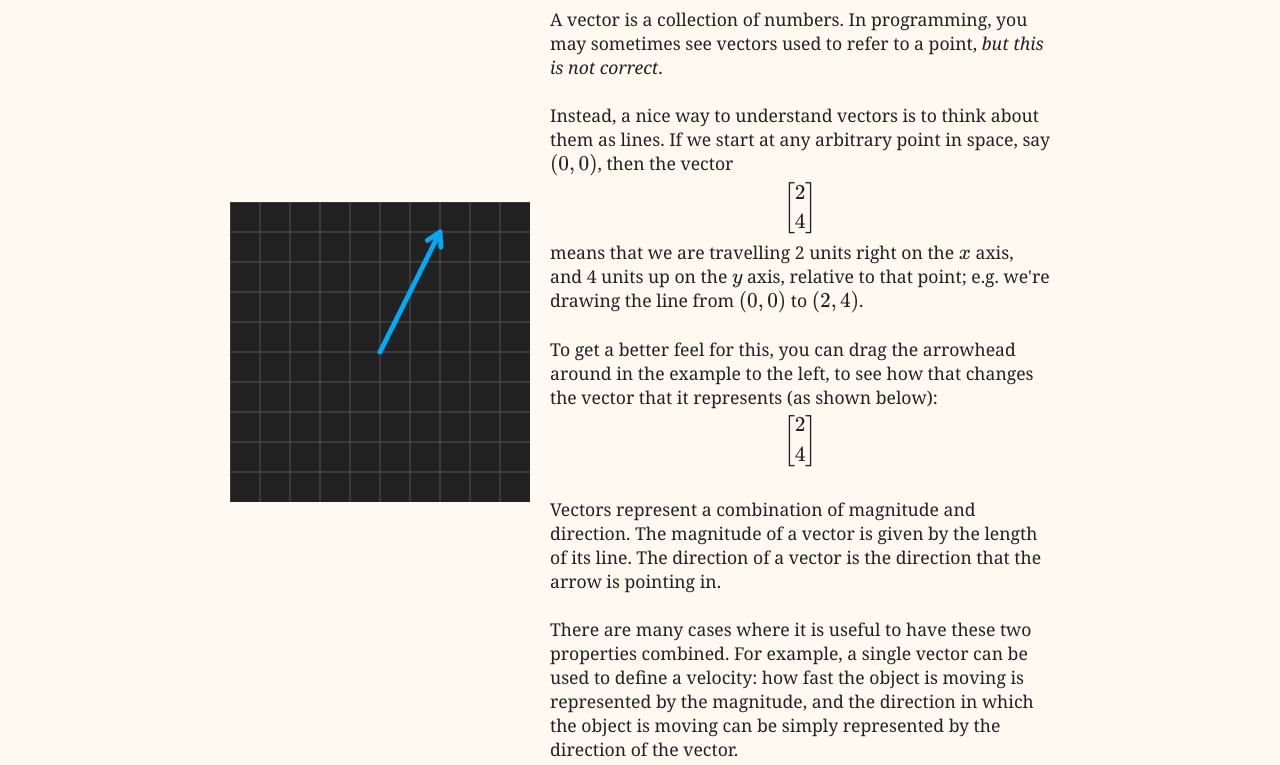
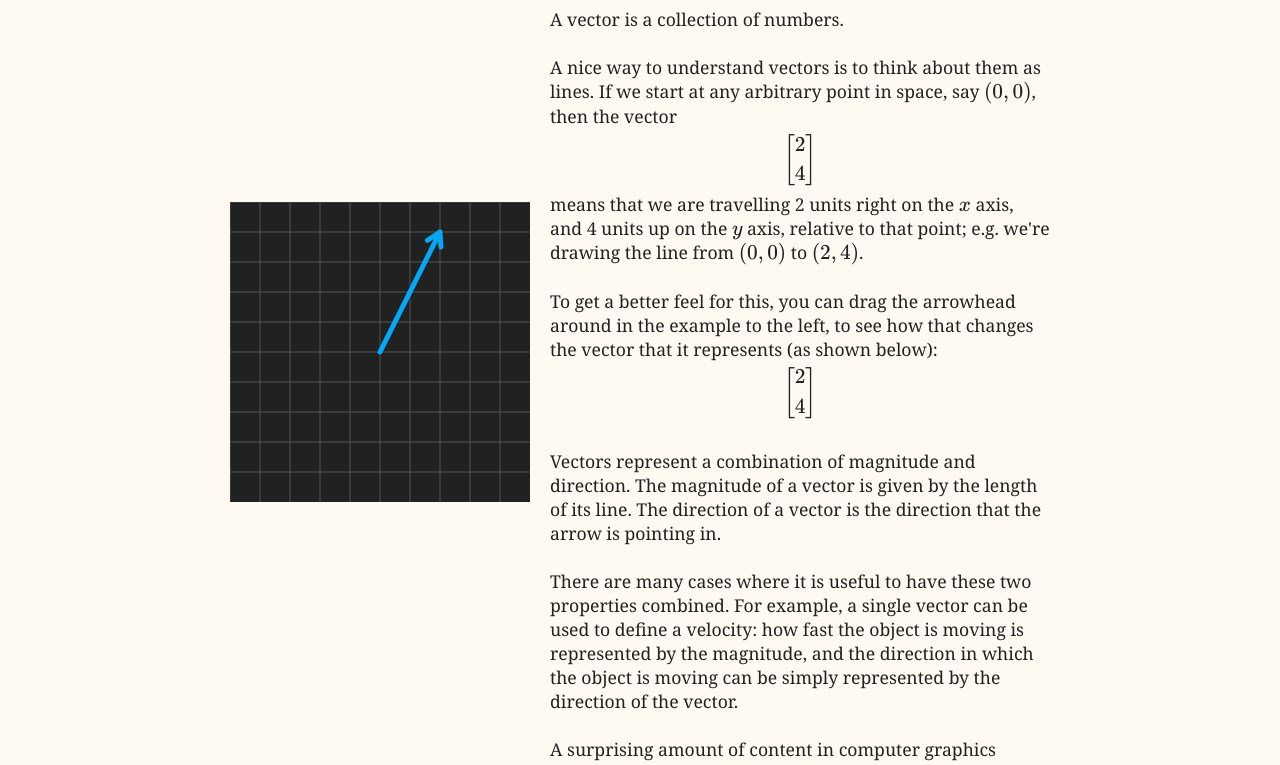
Before and after one commit to oparisblue/maths, a plain HTML site: page index.html in a window 1280 px wide. Shown: the part 186-951 px from the top of the page. Drawn offline with nearby package versions, Linux system fonts and the light colour scheme; some packages are replaced by stand-ins of ours.

Commit message:
Update index.html

```diff
--- a/index.html
+++ b/index.html
@@ -30,9 +30,8 @@
 			</div>
 			<div id="article">
 				<h1>Vectors</h1>
-				A vector is a collection of numbers. In programming, you may sometimes see vectors used to refer to a point, <em>but this is not correct</em>.<br><br>
-
-				Instead, a nice way to understand vectors is to think about them as lines. If we start at any arbitrary point in space, say $(0, 0)$, then the vector
+				A vector is a collection of numbers.<br><br>
+				A nice way to understand vectors is to think about them as lines. If we start at any arbitrary point in space, say $(0, 0)$, then the vector
 				<div class="centerBlock">$\left[\begin{array}{c}2\\4\end{array}\right]$</div>
 				means that we are travelling 2 units right on the $x$ axis, and 4 units up on the $y$ axis, relative to that point; e.g. we're drawing the line from $(0, 0)$ to $(2, 4)$.<br><br>
 
```
